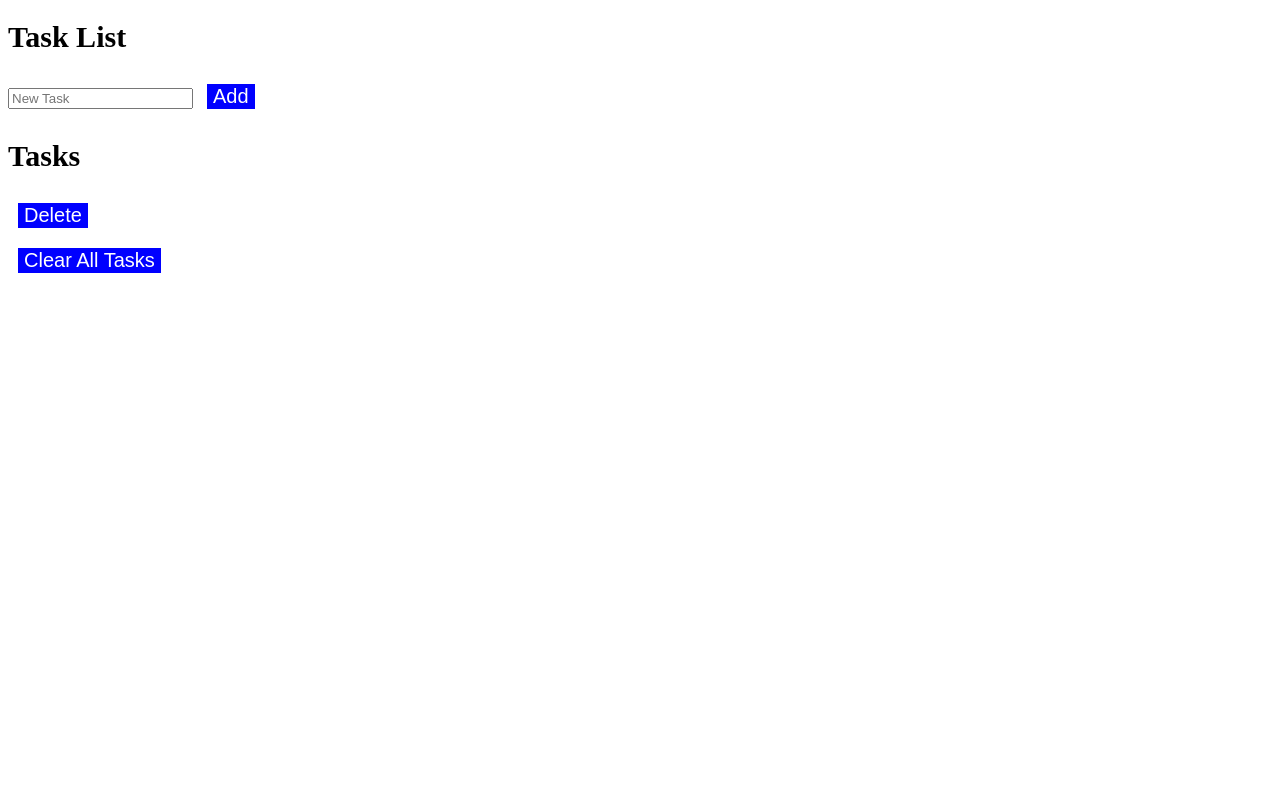
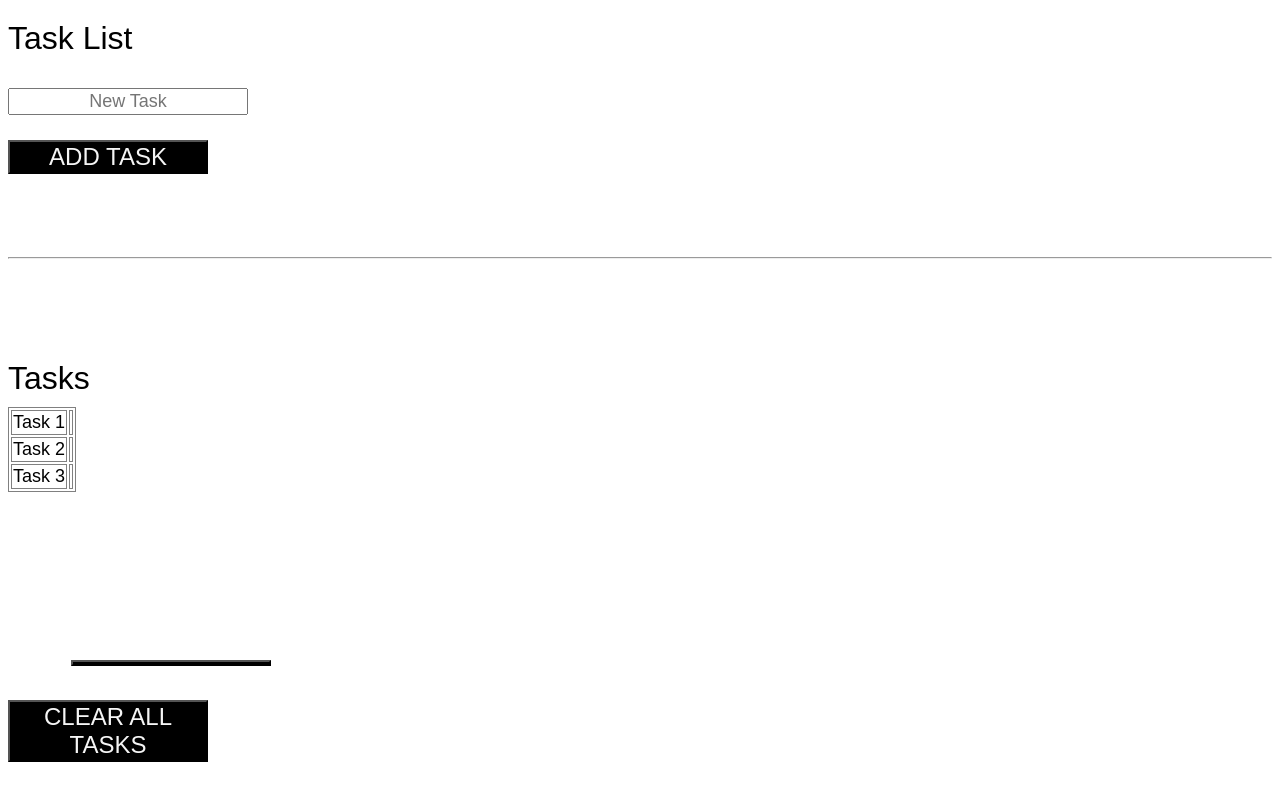
Before and after one commit to Yue-design/todoAPP, a plain HTML site: page todoAPP.html in a window 1280 px wide. Drawn offline with Linux system fonts and the light colour scheme.

Commit message:
Add files via upload

```diff
--- a/todoAPP.css
+++ b/todoAPP.css
@@ -1,10 +1,85 @@
-h1 {
-    font-size: 30px;
+/**********************************************
+*** GENERAL
+**********************************************/
+/* * {
+    margin: 0;
+    padding: 0;
+    box-sizing: border-box;
 }
-.box {
-    background-color: blue;
-    color: white;
-    font-size: 20px;
-    border: 2px;
-    margin: 10px;
+
+.clearfix::after {
+    content: "";
+    display: table;
+    clear: both;
+} */
+
+body {
+    color: black;
+    font-family: Arial, Helvetica, sans-serif;
+    font-size: 44px;
+    position: relative;
+    height: 100vh;
+    font-weight: 400;
 }
+
+.top-panel, .button-panel {
+    height: 40vh;
+    background-size: cover;
+    background-position: center;
+    position: relative;
+}
+
+/**********************************************
+*** DETAILS
+**********************************************/
+.task-name {
+    font-size: 32px;
+    text-align: left;
+    font-weight: 100;
+    margin-top: 20px;
+    margin-bottom: 10px;
+    position: relative;
+}
+
+.task-value {
+    text-align: center;
+    font-size: 18px;
+    font-weight: 100;
+    color: black;
+    margin-bottom: 120px;
+}
+
+table, tr, td {
+    border: 1px, solid, gray;
+}
+
+button {
+    position: absolute;
+    width: 200px;
+    top: 80%;
+    transform: translateX(-50$);
+    color: whitesmoke;
+    background: black;
+    font-size: 24px;
+    text-transform: uppercase;
+    font-weight: 300;
+    transition: background-color 0.3s, color 0.3s;
+}
+
+i {
+    color: whitesmoke;
+    display: inline-block;
+    font-size: 24px;
+    line-height: 1;
+    vertical-align: text-top;
+}
+
+.btn-add {
+    top: 15%;
+}
+
+.btn-remove {
+    top: 85%;
+}
+
+.btn-delete {}
--- a/todoAPP.html
+++ b/todoAPP.html
@@ -1,33 +1,45 @@
-<!--
-    Task List: Build a small project that can add and delete task
-    Functionality:
-    a. Add new task and show in task list;
-    b. Delete and existing task by click on the icon;
-    c. Clear all existing taks by clicking the "clear all task" button;
-    Optional:
-    Give an alert when user try to add task without any input
--->
 <!DOCTYPE html>
-<html>
+<html lang="en">
     <head>
-        <title>TODOAPP</title>
-        <link rel="stylesheet" type ="text/css" href="todoAPP.css"/>
-        <style></style>
+        <meta charset="UTF-8">
+        <link type="text/css" rel="stylesheet" href="todoApp.css">
+        <title> TO DO APP</title>
     </head>
     <body>
-        <form>
-            <div>
-                <h1>Task List</h1>
-                <input type="text" placeholder="New Task" required>
-                <input type="button" value="Add" onClick="alert('The data field is empty!')" class="box"/>
+        <div class="warpper clearfix">
+            <div class="top-panel">
+                <div class="task-name" id="name-0">Task List</div>
+                <input type="text" class="task-value" id="name-0" placeholder="New Task">
+                <hr>
             </div>
-            <div>
-                <h1>Tasks</h1>
-                <input type="button" value="Delete" class="box"/>
+            <div class="tuttom-panel">
+                <div class="task-name" id="name-1">Tasks</div>
+                <div class="task-value" id="name-1">
+                    <table>
+                        <tr>
+                            <td>Task 1</td>
+                            <td>
+                                <button class="btn-delete"></button>
+                            </td>
+                        </tr>
+                        <tr>
+                            <td>Task 2</td>
+                            <td>
+                                <button class="btn-delete"></button>
+                            </td>
+                        </tr>
+                        <tr>
+                            <td>Task 3</td>
+                            <td>
+                                <button class="btn-delete"></button>
+                            </td>
+                        </tr>
+                    </table>
+                </div>
             </div>
-            <div>
-                <input type="button" value="Clear All Tasks" class="box"/>
-            </div>
-        <script type></script>
+            <button class="btn-add">ADD TASK</button>
+            <button class="btn-remove">CLEAR ALL TASKS</button>
+        </div>
     </body>
+    <footer></footer>
 </html>
```
Also changed, not shown: todoApp.js (+17 -12 lines).
